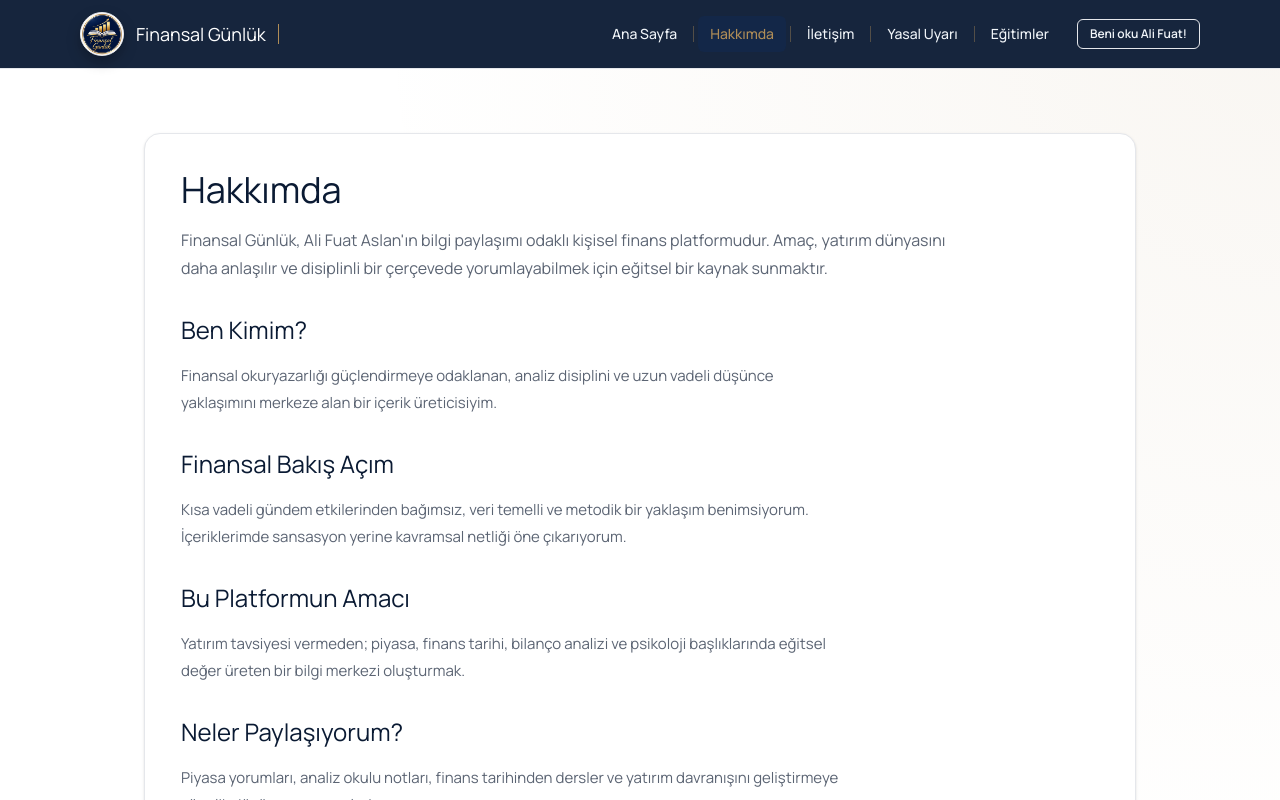
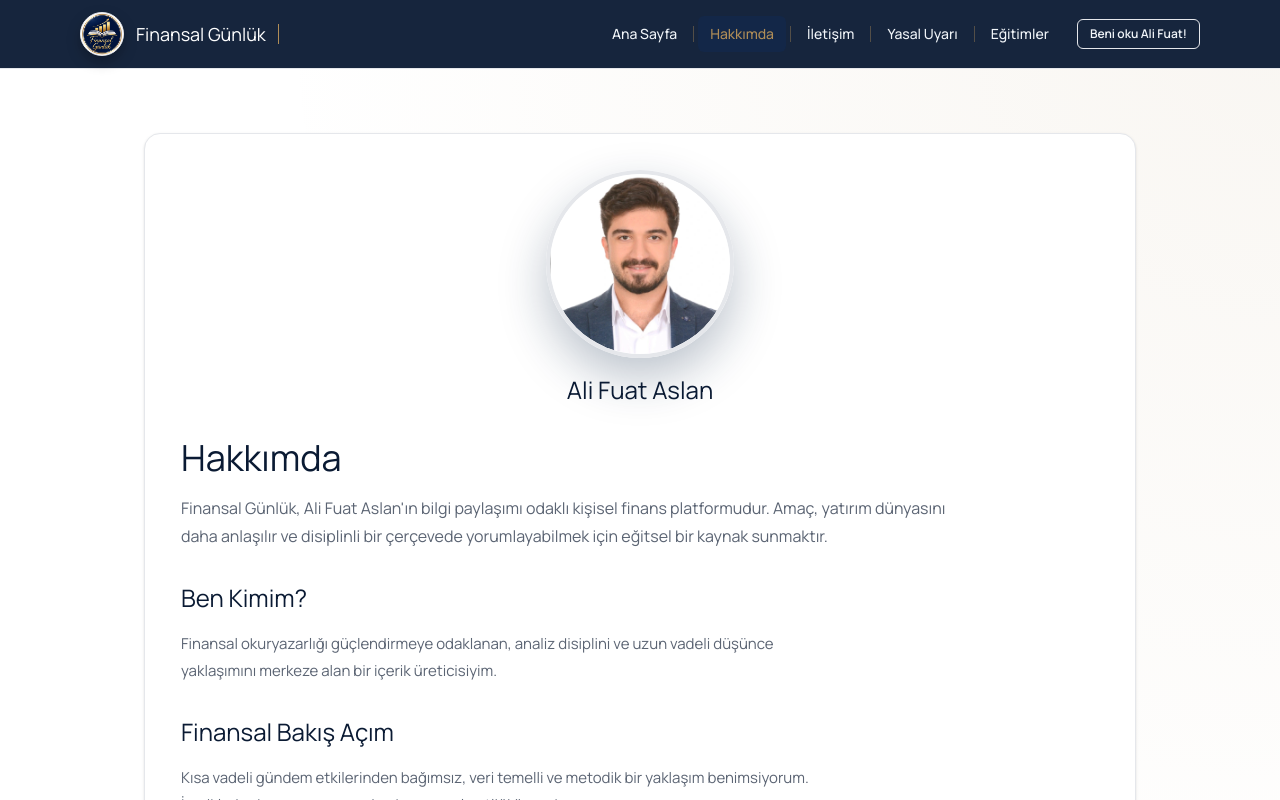
Before and after one commit to ubterzioglu/alifuataslan, a Next.js app: page /hakkimda in a window 1280 px wide. Shown: the top 800 px of the page. Built offline with nearby package versions, Linux system fonts and the light colour scheme.

Commit message:
Add circular profile image to About page

```diff
--- a/components/about-page-content.tsx
+++ b/components/about-page-content.tsx
@@ -1,10 +1,25 @@
+import Image from "next/image";
 import Link from "next/link";
 
 export function AboutPageContent() {
   return (
     <section className="mx-auto max-w-5xl px-4 py-12 md:py-16">
       <div className="rounded-2xl border border-slate-200 bg-white p-6 shadow-sm md:p-9">
-        <h1 className="font-[var(--font-serif)] text-3xl text-[var(--color-navy)] md:text-4xl">Hakkımda</h1>
+        <div className="flex flex-col items-center">
+          <div className="overflow-hidden rounded-full border-4 border-white shadow-[0_20px_48px_rgba(15,39,71,0.28)]">
+            <Image
+              src="/images/afa.jpg"
+              alt="Ali Fuat Aslan"
+              width={180}
+              height={180}
+              className="h-[150px] w-[150px] rounded-full object-cover md:h-[180px] md:w-[180px]"
+              priority
+            />
+          </div>
+          <p className="mt-4 font-[var(--font-serif)] text-2xl text-[var(--color-navy)]">Ali Fuat Aslan</p>
+        </div>
+
+        <h1 className="mt-8 font-[var(--font-serif)] text-3xl text-[var(--color-navy)] md:text-4xl">Hakkımda</h1>
         <p className="mt-4 max-w-3xl text-sm leading-7 text-[var(--color-slate)] md:text-base">
           Finansal Günlük, Ali Fuat Aslan'ın bilgi paylaşımı odaklı kişisel finans platformudur. Amaç, yatırım dünyasını daha
           anlaşılır ve disiplinli bir çerçevede yorumlayabilmek için eğitsel bir kaynak sunmaktır.
```
Also changed, not shown: public/images/afa.jpg (added).
